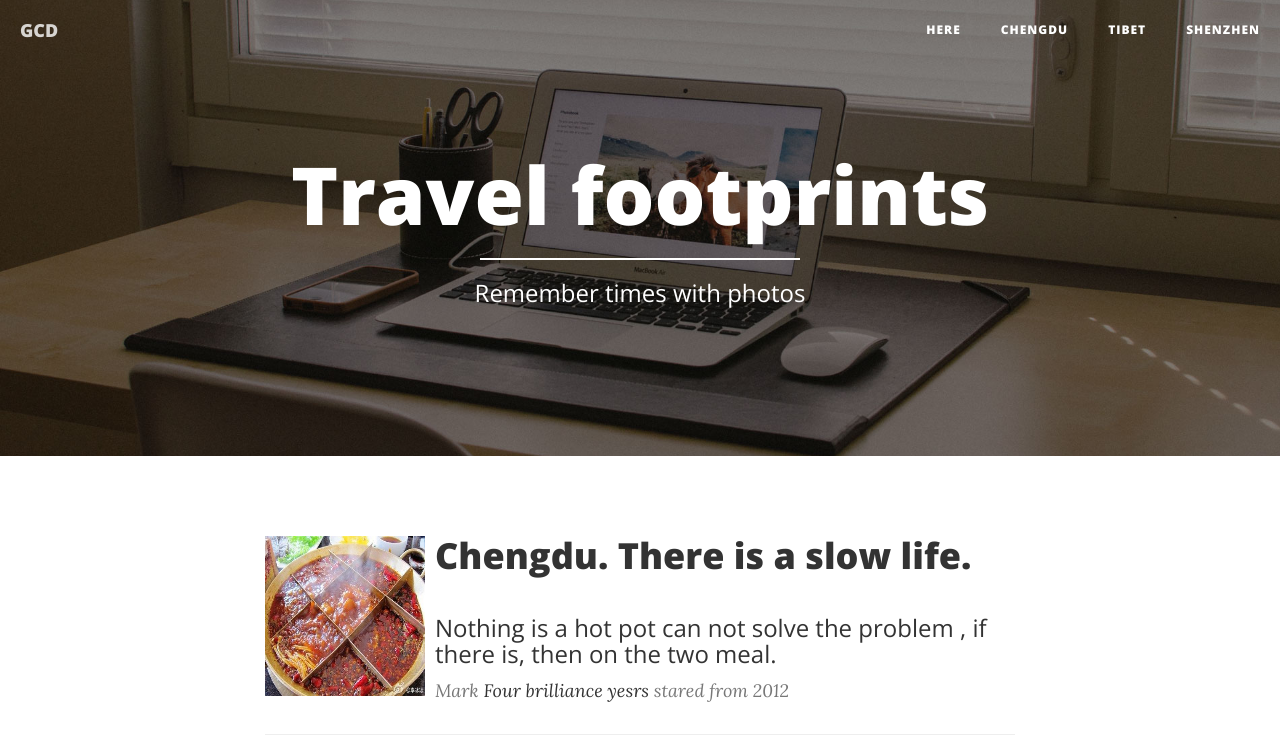
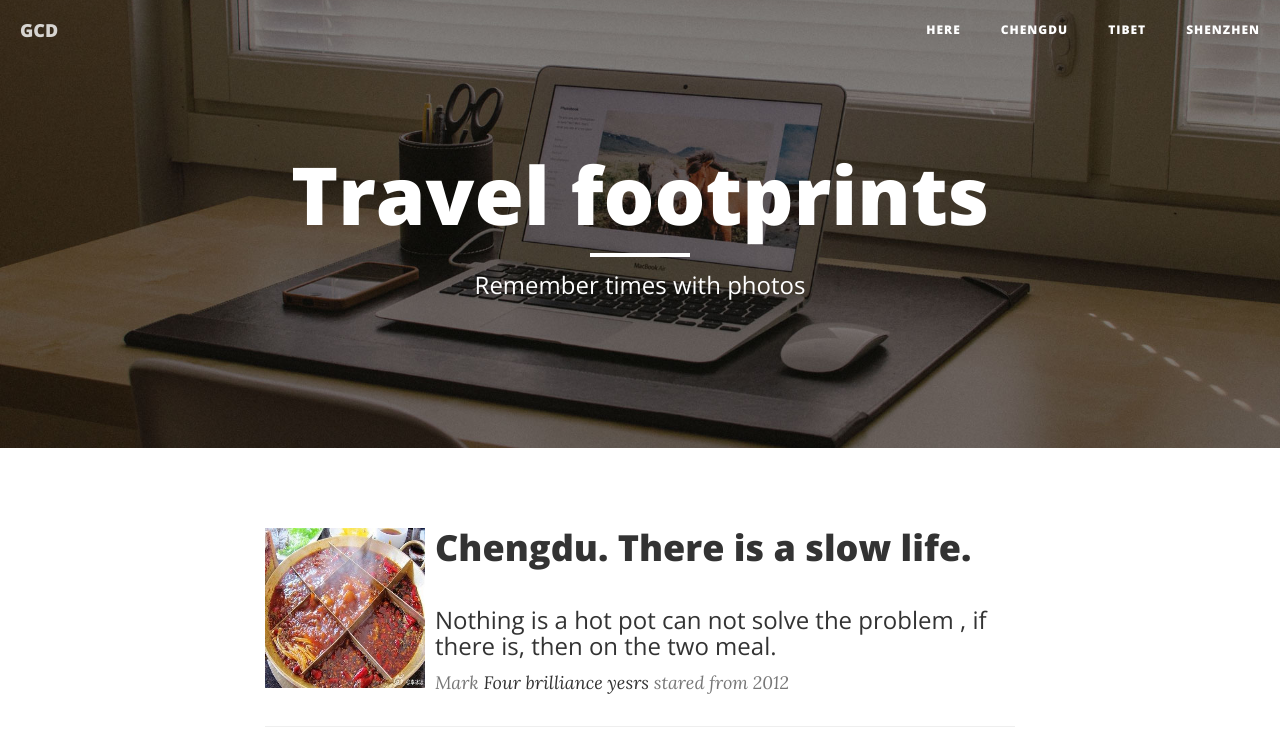
Before and after one commit to zl120628/GirlsCodingDayDemo, a website: page index.html in a window 1280 px wide. Shown: the top 754 px of the page. Drawn offline with nearby package versions, Linux system fonts and the light colour scheme.

Commit message:
头部无背景-调整2

```diff
--- a/less/clean-blog.less
+++ b/less/clean-blog.less
@@ -50,9 +50,9 @@ blockquote {
 }
 
 hr.small {
-	max-width: 360px;
-	margin: 25px auto;
-	border-width: 2px;
+	max-width: 100px;
+	margin: 15px auto;
+	border-width: 4px;
 	border-color: white;
 }
 
```
Also changed, not shown: css/clean-blog.css, css/clean-blog.min.css.
